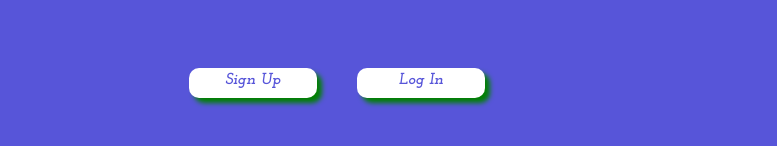
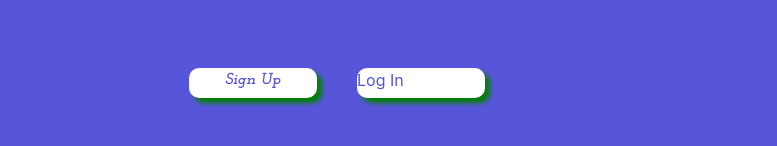
Before and after one commit to nguyenethan01/algoSR, a React (Create React App) app in the folder website/: page / in a window 1280 px wide. Shown: the part 512-658 px from the top of the page, without its empty margins (303-1080 px from the left). Built offline with nearby package versions, Linux system fonts and the light colour scheme; a web font is replaced by a local one.

Commit message:
Fix undefined error

```diff
--- a/website/src/views/AddCard/AddCard.js
+++ b/website/src/views/AddCard/AddCard.js
@@ -8,6 +8,7 @@ class AddCard extends Component{
   constructor(props) {
     super()
     this.state = {
+        id: props.match.params.id,
         title: '',
         url: '',
         comments: ''
--- a/website/src/views/App/App.js
+++ b/website/src/views/App/App.js
@@ -35,7 +35,7 @@ const Landing = () => (
     </div>
     <div className="landing-log-in">
     <Link to='/login'>
-      <p className="logint"> Log In </p>
+      <p className="login"> Log In </p>
     </Link>
     </div>
     </div>
```
